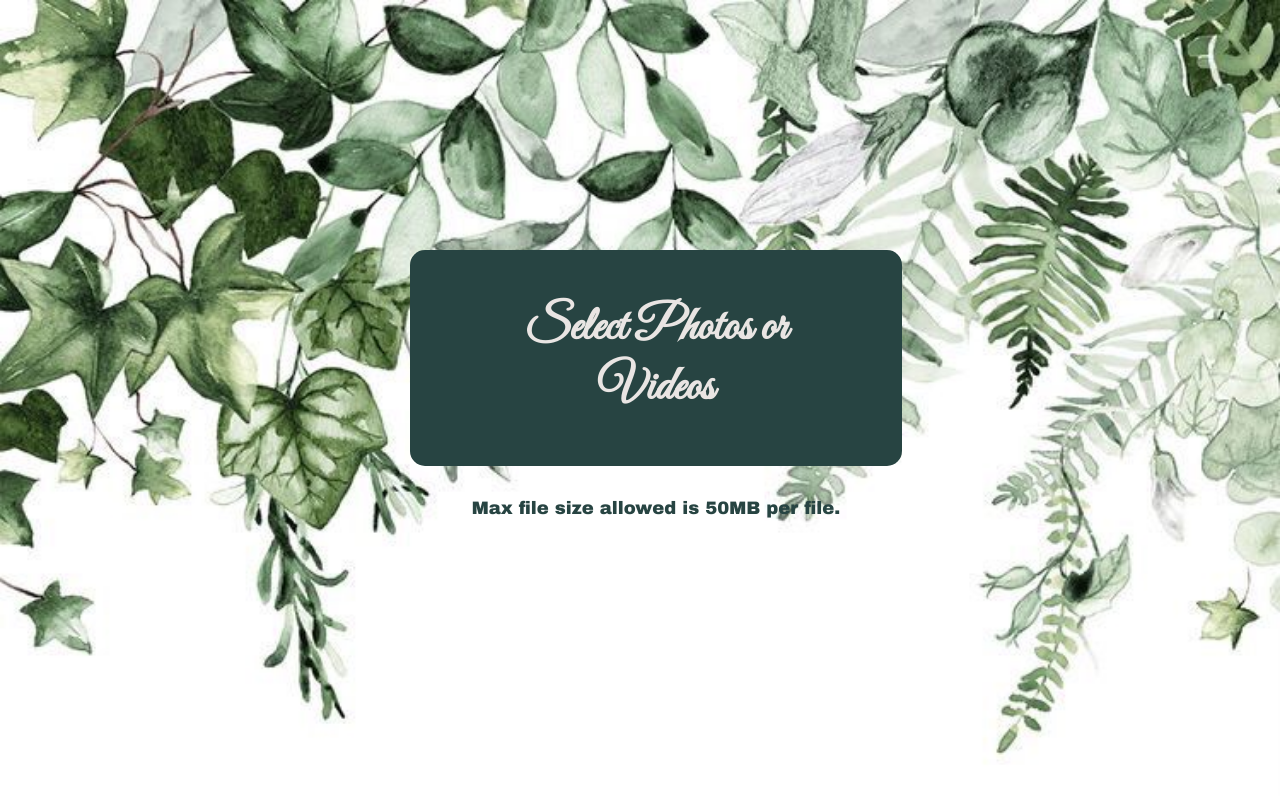
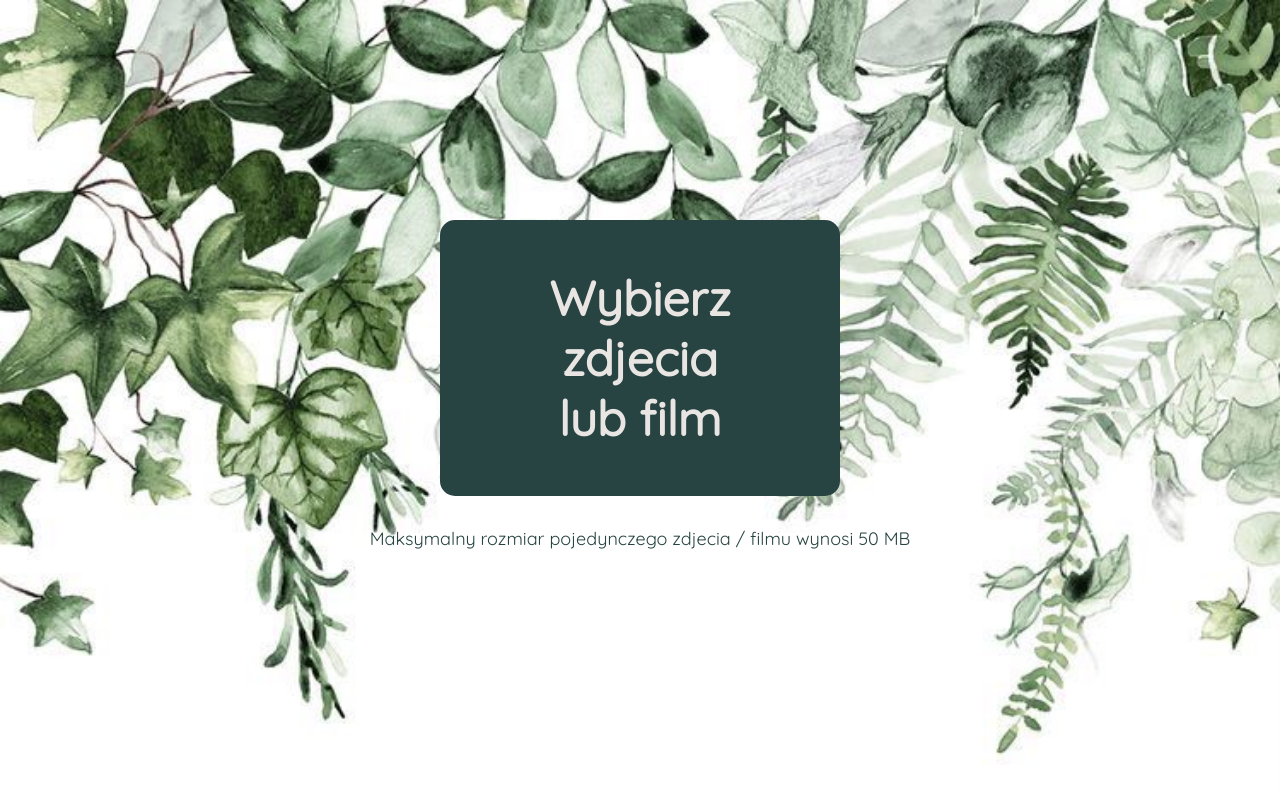
Before and after one commit to janeusz2000/WeddingPhotoUploaderToGoogleDrive, a Next.js app in the folder wedding_photo_uploader/: page / in a window 1280 px wide. Shown: the top 796 px of the page. Built offline with nearby package versions, Linux system fonts and the light colour scheme.

Commit message:
adding some of the contraints in the code

```diff
--- a/wedding_photo_uploader/pages/_app.js
+++ b/wedding_photo_uploader/pages/_app.js
@@ -1,7 +1,15 @@
 import "../styles.css";
+import Head from "next/head";
+
 export default function App({ Component, pageProps }) {
   return (
     <>
+      <Head>
+        <meta
+          name="viewport"
+          content="width=device-width, initial-scale=1.0, maximum-scale=1.0, user-scalable=no"
+        />
+      </Head>
       <Component {...pageProps} />
     </>
   );
--- a/wedding_photo_uploader/pages/index.tsx
+++ b/wedding_photo_uploader/pages/index.tsx
@@ -1,12 +1,16 @@
 import { useState, ChangeEvent } from "react";
 import { FaCheckCircle, FaTimesCircle, FaSpinner } from "react-icons/fa";
-import { Great_Vibes } from "next/font/google";
+import { Quicksand } from "next/font/google";
 
 const darkGreen = "#274442";
 const lightGreen = "#748E81";
 const white = "#E9E5E3";
 
-const greatVibes = Great_Vibes({
+const maximumSizeMessage =
+  "Maksymalny rozmiar pojedynczego zdjecia / filmu wynosi 50 MB";
+const choosePhotoMessage = "Wybierz zdjecia lub film";
+
+const quicksand = Quicksand({
   weight: "400",
   subsets: ["latin"],
 });
@@ -28,9 +32,10 @@ export default function Home() {
     FileUploadStatus[]
   >([]);
   const [isUploading, setIsUploading] = useState(false);
+  const [isActive, setIsActive] = useState(false); // Track if button is active or not
 
   const handleFileChange = async (event: ChangeEvent<HTMLInputElement>) => {
-    if (event.target.files) {
+    if (event.target.files && event.target.files.length > 0) {
       const maxFileSizeMB = 50;
       const maxFileSizeBytes = maxFileSizeMB * 1024 * 1024;
 
@@ -43,6 +48,8 @@ export default function Home() {
         alert(
           "All selected files are too large. Each file must be under 50MB.",
         );
+        event.target.value = "";
+        setIsActive(false);
         return;
       }
 
@@ -53,6 +60,7 @@ export default function Home() {
 
       setIsUploading(true);
       setFileUploadStatuses(initialStatuses);
+      setIsActive(true); // Set button as active when files are selected
 
       for (const file of validFiles) {
         const fileIndex = validFiles.indexOf(file);
@@ -91,6 +99,9 @@ export default function Home() {
         setIsUploading(false);
         setFileUploadStatuses([]);
       }, 2000);
+    } else {
+      setIsActive(false); // Reset button state if upload is canceled
+      event.target.value = "";
     }
   };
 
@@ -109,7 +120,7 @@ export default function Home() {
       >
         {fileUploadStatuses.length === 0 && (
           <div
-            className={`${greatVibes.className} flex flex-col items-center bg-[${darkGreen}] p-8 rounded-lg shadow-lg text-center transition-transform transform hover:scale-125 hover:bg-[#8FA38E] w-full max-w-md`}
+            className={`${quicksand.className} flex flex-col items-center bg-[${darkGreen}] p-8 `}
           >
             <div className="upload-label-container">
               <label
@@ -117,7 +128,7 @@ export default function Home() {
                 htmlFor="file"
                 className={`text-[${white}]`}
               >
-                Select Photos or Videos
+                {`${choosePhotoMessage}`}
               </label>
             </div>
             <input
@@ -129,8 +140,8 @@ export default function Home() {
               onChange={handleFileChange}
               className={`mt-4 cursor-pointer text-[${lightGreen}]`}
             />
-            <p className="max-file-note mt-4">
-              Max file size allowed is 50MB per file.
+            <p className={`${quicksand.className} max-file-note mt-4`}>
+              {`${maximumSizeMessage}`}
             </p>
           </div>
         )}
@@ -138,7 +149,7 @@ export default function Home() {
         {isUploading && (
           <div
             id="uploadStatusBox"
-            className={`${greatVibes.className} bg-[${darkGreen}]`}
+            className={`${quicksand.className} bg-[${darkGreen}]`}
           >
             {fileUploadStatuses.map((fileStatus, index) => (
               <div key={index} className="file-status">
--- a/wedding_photo_uploader/styles.css
+++ b/wedding_photo_uploader/styles.css
@@ -16,18 +16,24 @@ body {
 body,
 html {
   height: 100%;
+  width: 100%;
   margin: 0;
   display: flex;
   justify-content: center;
   align-items: center;
-  font-family: "Great Vibes", cursive; /* Apply the font globally */
+  font-family: "Great Vibes", cursive;
+  box-sizing: border-box;
+}
+
+* {
+  box-sizing: border-box;
 }
 
 .upload-label-container {
   width: 100%;
   display: flex;
-  justify-content: center; /* Center horizontally */
-  padding: 0 16px; /* Add padding to give space on the sides */
+  justify-content: center;
+  padding: 0 16px;
 }
 
 label#uploadLabel {
@@ -40,75 +46,65 @@ label#uploadLabel {
   font-weight: bold;
   border-radius: 15px;
   cursor: pointer;
-  transition:
-    background-color 0.3s ease,
-    transform 0.3s ease;
+  transition: background-color 0.3s ease;
   text-align: center;
-  width: 100%; /* Ensure the label takes up full width */
-  max-width: 300px; /* Cap the maximum width */
+  width: 100%;
+  max-width: 400px;
 }
 
 /* Media query to handle small screens */
 @media (max-width: 370px) {
   label#uploadLabel {
-    padding: 24px 16px; /* Reduce padding to fit smaller screens */
-    max-width: 90%; /* Ensure the button doesn't exceed 90% of screen width */
-    margin: 0 auto; /* Center the button horizontally */
-    font-size: 24px; /* Reduce font size on very small screens */
+    padding: 24px 16px;
+    max-width: 90%;
+    margin: 0 auto;
+    font-size: 24px;
   }
 
   .upload-label-container {
     width: 100%;
-    padding: 0 8px; /* Add padding to ensure space on both sides */
+    padding: 0 8px;
   }
 }
 
+/* Remove transform: scale effects and use background-color change for both hover and active states */
 label#uploadLabel:hover {
   background-color: var(--blue-green);
-  transform: scale(1.25);
 }
 
-label#uploadLabel:active {
-  transform: scale(0.95);
+/* Disable hover effect on touch devices */
+@media (pointer: coarse) {
+  /* When we wait for the upload - we change state of the button to indicate that it was clicked. */
+  label#uploadLabel:active {
+    background-color: var(--blue-green);
+  }
+  label#uploadLabel:hover {
+    background-color: var(--dark-green); /* Same as the default color */
+  }
 }
 
 #file {
   display: none;
 }
 
-@keyframes spin-slow {
-  from {
-    transform: rotate(0deg);
-  }
-  to {
-    transform: rotate(360deg);
-  }
-}
-
-.spin-slow {
-  animation: spin-slow 2s linear infinite;
-}
-
 #uploadStatusBox {
   margin-top: 20px;
   overflow-y: auto;
   padding: 20px;
-  background-color: var(--dark-green); /* Matches the upload label color */
+  background-color: var(--dark-green);
   color: var(--white);
   font-size: 24px;
   font-weight: bold;
   border-radius: 15px;
-  transition:
-    background-color 0.3s ease,
-    transform 0.3s ease;
+  transition: background-color 0.3s ease;
   text-align: left;
-  width: 100%; /* Full width */
-  max-width: 300px; /* Fix the width to maintain symmetry */
-  height: auto; /* Adjust height automatically */
+  width: 100%;
+  max-width: 300px;
+  height: auto;
   display: flex;
-  flex-direction: column; /* Ensure content is aligned vertically */
-  justify-content: center; /* Center content vertically */
-  align-items: center; /* Center content horizontally */
+  flex-direction: column;
+  justify-content: center;
+  align-items: center;
 }
 
 #uploadStatusBox::-webkit-scrollbar {
@@ -127,14 +123,14 @@ label#uploadLabel:active {
 }
 
 #uploadStatusBox .file-status {
-  display: flex; /* Use flexbox for alignment */
+  display: flex;
   align-items: center;
   margin-bottom: 20px;
   border-radius: 15px;
 }
 
 #uploadStatusBox .status-icon {
-  margin-right: 16px; /* Space between the icon and the file name */
+  margin-right: 16px;
 }
 
 #uploadStatusBox .file-status span {
@@ -150,7 +146,6 @@ label#uploadLabel:active {
 }
 
 .max-file-note {
-  font-family: "Arial Black", sans-serif;
   color: var(--dark-green);
   text-align: center;
   font-size: 18px;
@@ -166,15 +161,14 @@ label#uploadLabel:active {
 
 @media (max-width: 370px) {
   label#uploadLabel {
-    padding: 24px 16px; /* Reduce padding to fit smaller screens */
-    max-width: 90%; /* Ensure the button doesn't exceed 90% of screen width */
-    margin: 0 auto; /* Center the button horizontally */
-    font-size: 24px; /* Reduce font size on very small screens */
-    box-sizing: border-box; /* Ensure padding is included in the width calculation */
+    padding: 24px 16px;
+    max-width: 90%;
+    margin: 0 auto;
+    font-size: 24px;
   }
 
   .upload-label-container {
     width: 100%;
-    padding: 0 16px; /* Add padding to ensure space on both sides */
+    padding: 0 16px;
   }
 }
```
